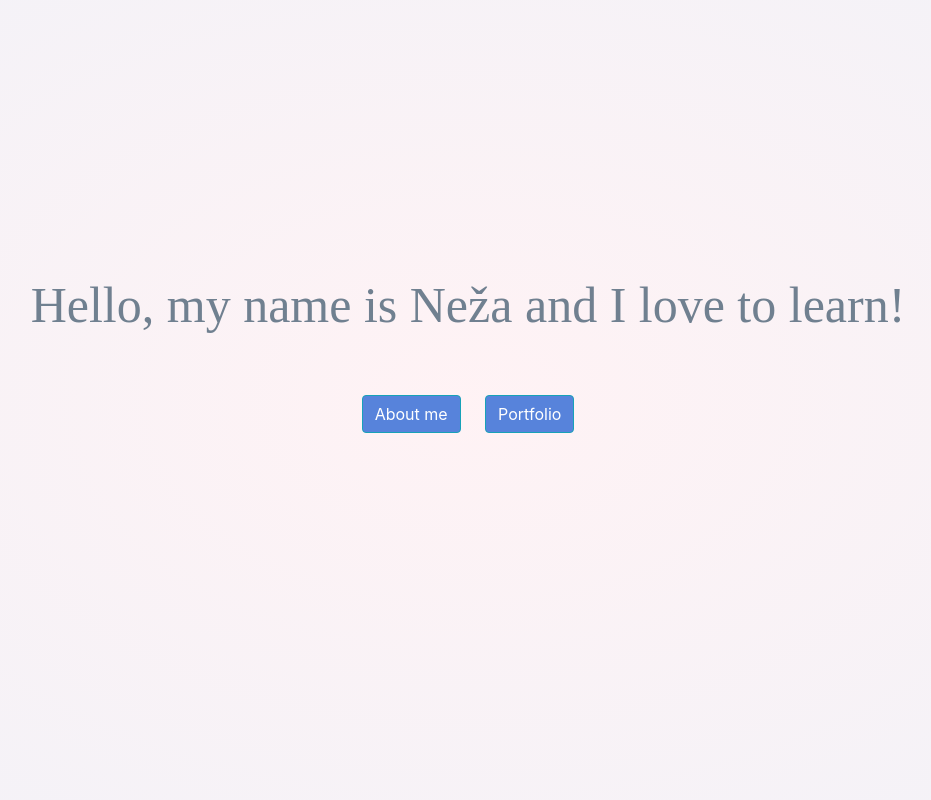
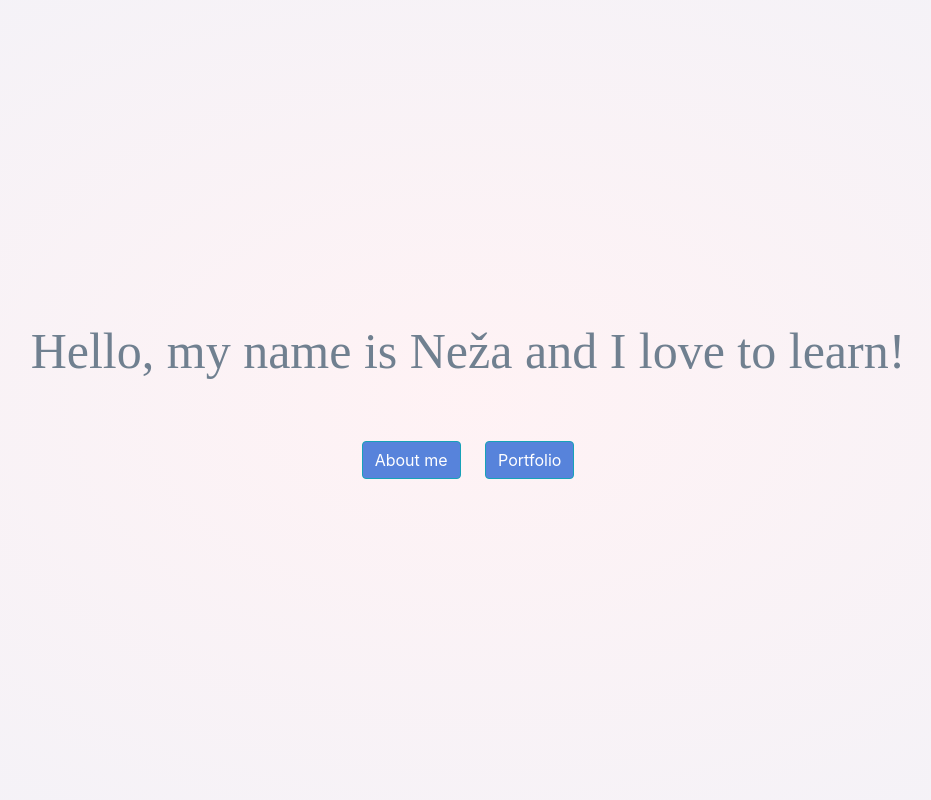
Before and after one commit to NezaVizintin/Neza_cv_personal_website, a Flask app: page / in a window 1280 px wide. Shown: the whole page, without its empty margins (172-1103 px from the left). Run offline with Flask 2, Linux system fonts and the light colour scheme; some libraries are stand-ins or nearby versions; some web fonts are replaced.

Commit message:
Center index with flexbox

```diff
--- a/static/css/hw_style.css
+++ b/static/css/hw_style.css
@@ -43,6 +43,20 @@ body {
 }
 
 .center-body {
+    position: fixed;
+    right: 0;
+    left: 0;
+    top: 0;
+    margin: 0;
+    padding: 0;
+    width: 100%;
+    height: 100%;
+    display: flex;
+    flex-direction: column;
+    justify-content: center;
+    align-items: center;
+    text-align: center;
+/*
     margin-top: 25vh;
     max-width: 80%;
     margin-left: 10%;
```
